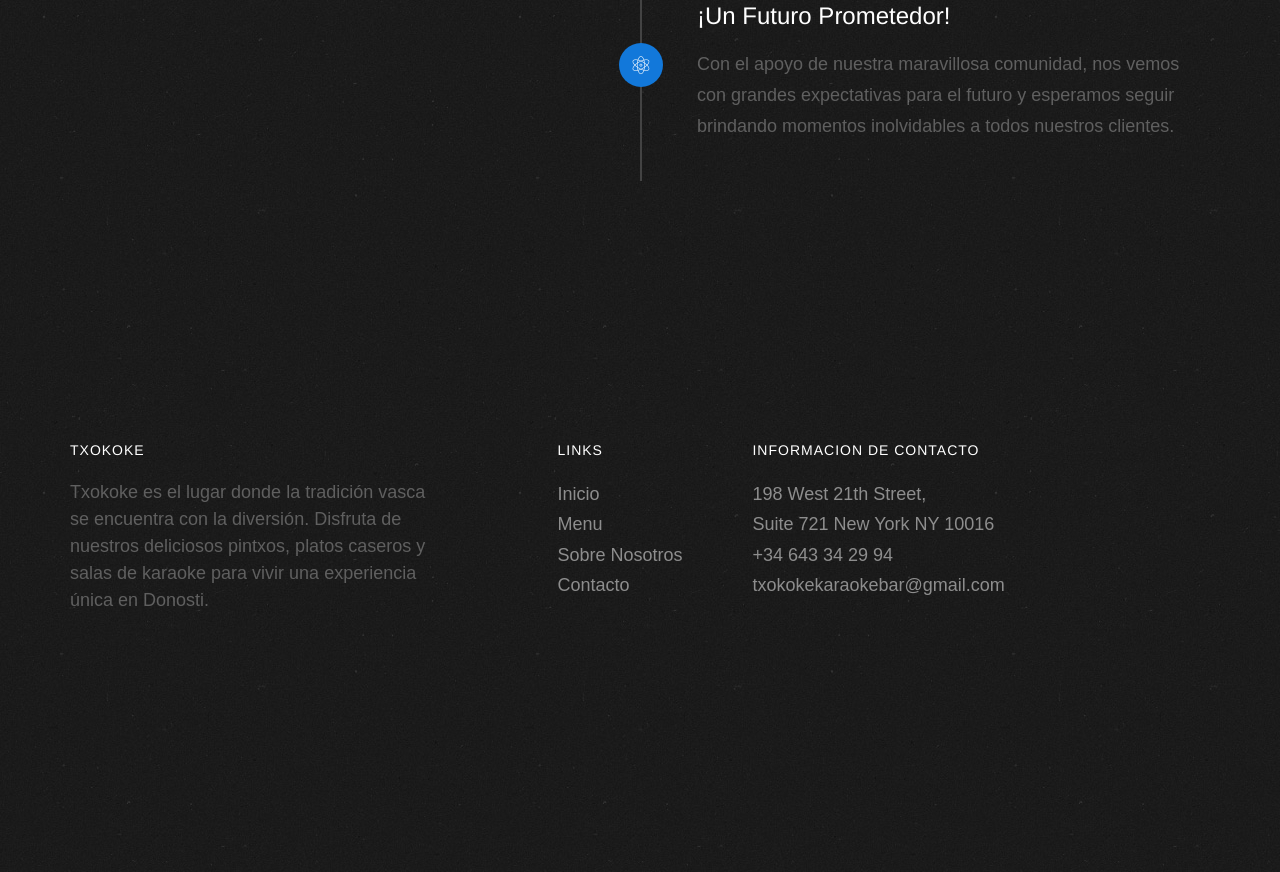
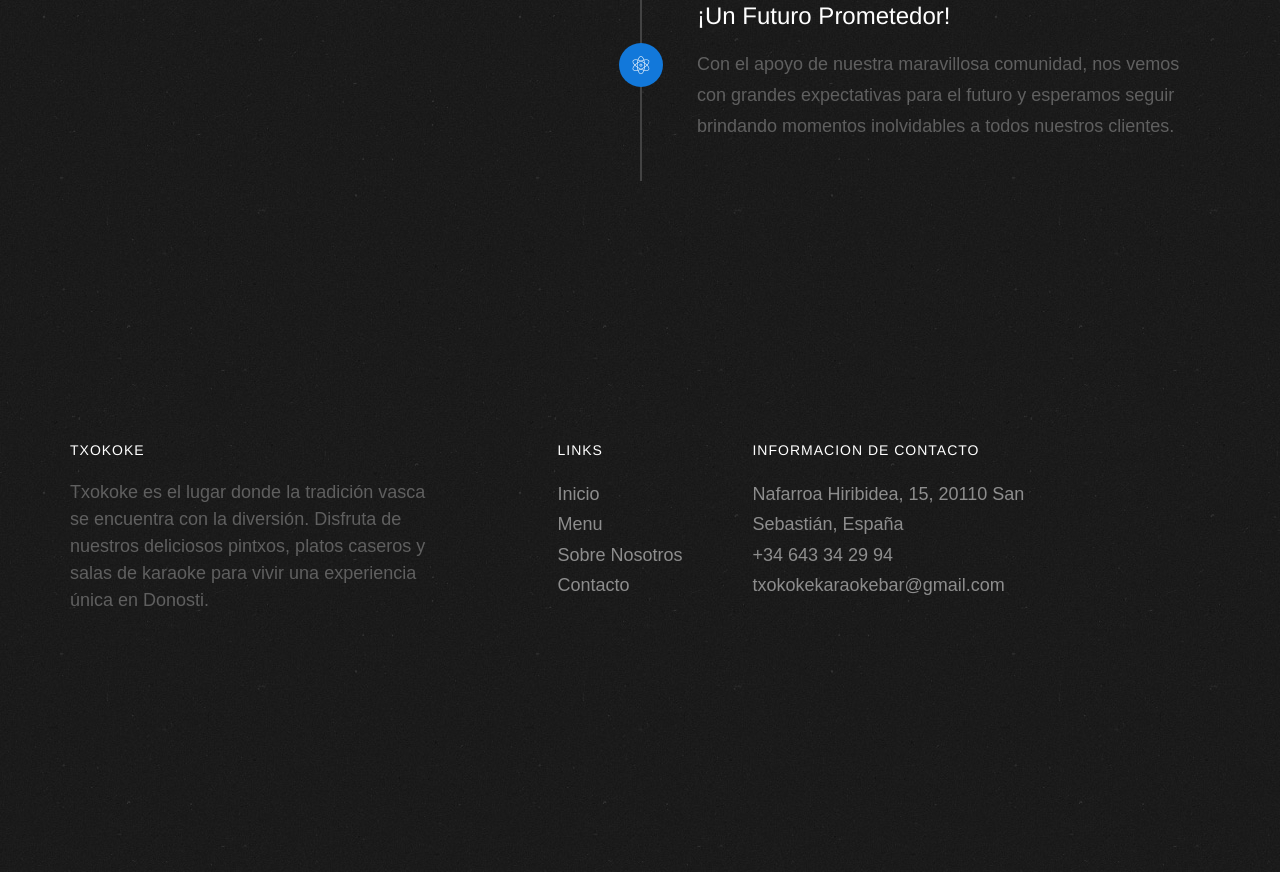
Before and after one commit to ArianFrutoss/txokoke, a plain HTML site: page about.html in a window 1280 px wide. Shown: the part 2944-3816 px from the top of the page. Drawn offline with Linux system fonts and the light colour scheme; files whose address does not match are found by name.

Commit message:
change the location

```diff
--- a/about.html
+++ b/about.html
@@ -222,7 +222,7 @@
 				<div class="col-md-4 col-md-push-1 fh5co-widget">
 					<h4>Informacion de Contacto</h4>
 					<ul class="fh5co-footer-links">
-						<li>198 West 21th Street, <br> Suite 721 New York NY 10016</li>
+						<li>Nafarroa Hiribidea, 15, 20110 San Sebastián, España</li>
 						<li><a href="#">+34 643 34 29 94</a></li>
 						<li><a href="#">txokokekaraokebar@gmail.com</a></li>
 					</ul>
```
Also changed, not shown: contact.html (+1 -1 lines), index.html (+1 -1 lines), menu.html (+1 -1 lines), reservation.html (+1 -1 lines).
